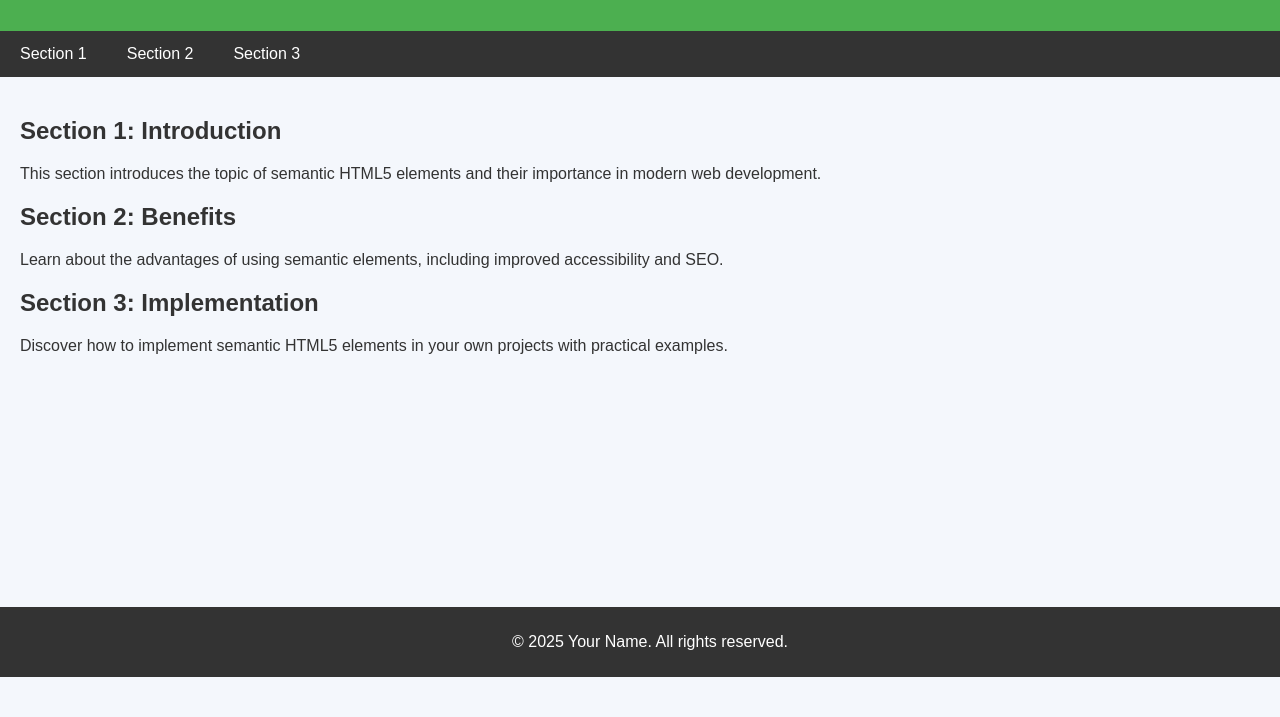
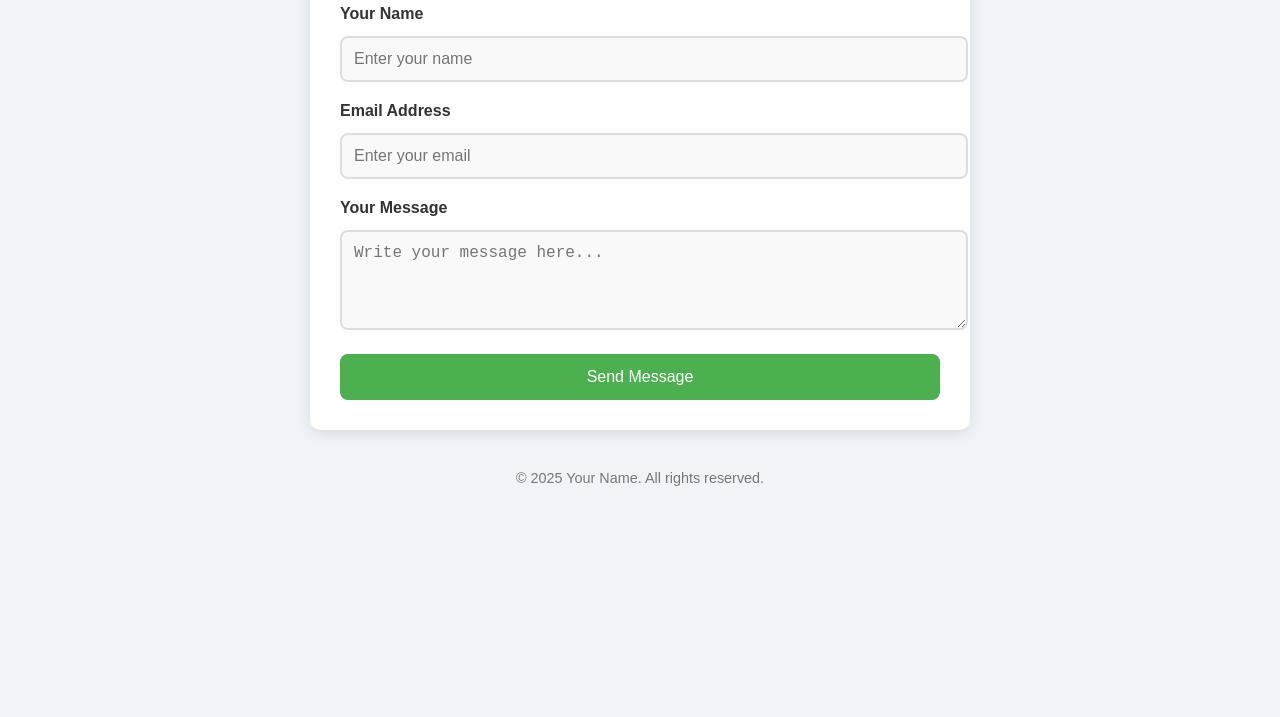
Before and after one commit to jay-0804/Web-Dev, a plain HTML site: page index.html in a window 1280 px wide. Shown: the part 123-840 px from the top of the page. Before the commit the page ends 800 px from the top, so only its background shows below. Drawn offline with Linux system fonts and the light colour scheme.

Commit message:
Initial Commit

```diff
--- a/index.html
+++ b/index.html
@@ -3,93 +3,108 @@
 <head>
 <meta charset="UTF-8">
 <meta name="viewport" content="width=device-width, initial-scale=1.0">
-    <title>My Semantic Web Page</title>
+<title>Contact Us</title>
 <style>
-        /* Global Styles */
     body {
         font-family: 'Arial', sans-serif;
+        background: #f0f4f8;
         margin: 0;
-            padding: 0;
-            background-color: #f4f7fc;
-            color: #333;
+        padding: 20px;
+        display: flex;
+        flex-direction: column;
+        align-items: center;
+        min-height: 100vh;
     }
 
-        header {
+    .container {
+        width: 100%;
+        max-width: 600px;
+        background: #fff;
+        padding: 30px;
+        border-radius: 10px;
+        box-shadow: 0 4px 15px rgba(0, 0, 0, 0.1);
+    }
+
+    h1 {
+        text-align: center;
+        color: #4CAF50;
+        margin-bottom: 20px;
+        font-size: 2rem;
+    }
+
+    label {
+        font-weight: bold;
+        color: #333;
+        margin-bottom: 5px;
+        display: block;
+    }
+
+    input[type="text"],
+    input[type="email"],
+    textarea {
+        width: 100%;
+        padding: 12px;
+        margin: 8px 0 20px;
+        border: 2px solid #ddd;
+        border-radius: 8px;
+        background-color: #f9f9f9;
+        font-size: 1rem;
+        color: #333;
+        transition: border-color 0.3s ease;
+    }
+
+    input[type="text"]:focus,
+    input[type="email"]:focus,
+    textarea:focus {
+        border-color: #4CAF50;
+        outline: none;
+    }
+
+    input[type="submit"] {
         background-color: #4CAF50;
         color: white;
-            padding: 20px;
-            text-align: center;
+        padding: 14px 20px;
+        border: none;
+        border-radius: 8px;
+        cursor: pointer;
+        font-size: 1rem;
+        width: 100%;
+        transition: background-color 0.3s ease;
     }
 
-        nav {
-            background-color: #333;
-            overflow: hidden;
-        }
-
-        nav a {
-            color: white;
-            padding: 14px 20px;
-            text-decoration: none;
-            float: left;
-            text-align: center;
-        }
-
-        nav a:hover {
-            background-color: #ddd;
-            color: black;
-        }
-
-        main {
-            padding: 20px;
-        }
-
-        section {
-            margin-bottom: 20px;
+    input[type="submit"]:hover {
+        background-color: #45a049;
     }
 
     footer {
-            background-color: #333;
-            color: white;
         text-align: center;
-            padding: 10px;
-            position: fixed;
+        margin-top: 40px;
+        color: #777;
+        font-size: 0.9rem;
         width: 100%;
-            bottom: 0;
     }
 </style>
 </head>
 <body>
 
-    <header>
-        <h1>Welcome to My Semantic Web Page</h1>
-        <p>Exploring the power of semantic HTML5 elements</p>
-    </header>
+<div class="container">
+    <h1>Contact Us</h1>
+    <form action="submit_form.php" method="POST">
+        <label for="name">Your Name</label>
+        <input type="text" id="name" name="name" placeholder="Enter your name" required>
 
-    <nav>
-        <a href="#section1">Section 1</a>
-        <a href="#section2">Section 2</a>
-        <a href="#section3">Section 3</a>
-    </nav>
+        <label for="email">Email Address</label>
+        <input type="email" id="email" name="email" placeholder="Enter your email" required>
 
-    <main>
-        <section id="section1">
-            <h2>Section 1: Introduction</h2>
-            <p>This section introduces the topic of semantic HTML5 elements and their importance in modern web development.</p>
-        </section>
+        <label for="message">Your Message</label>
+        <textarea id="message" name="message" placeholder="Write your message here..." rows="4" required></textarea>
 
-        <section id="section2">
-            <h2>Section 2: Benefits</h2>
-            <p>Learn about the advantages of using semantic elements, including improved accessibility and SEO.</p>
-        </section>
-
-        <section id="section3">
-            <h2>Section 3: Implementation</h2>
-            <p>Discover how to implement semantic HTML5 elements in your own projects with practical examples.</p>
-        </section>
-    </main>
+        <input type="submit" value="Send Message">
+    </form>
+</div>
 
 <footer>
-        <p>&copy; 2025 Your Name. All rights reserved.</p>
+    &copy; 2025 Your Name. All rights reserved.
 </footer>
 
 </body>
```
Lines whose indentation alone changed are shown as unchanged.
